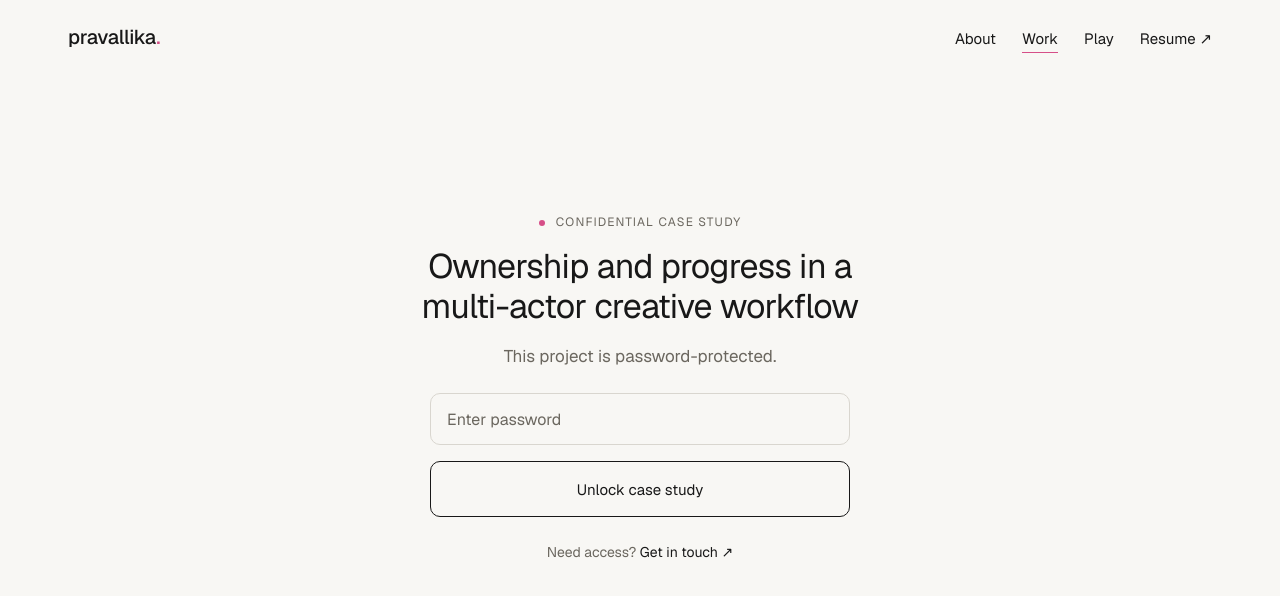
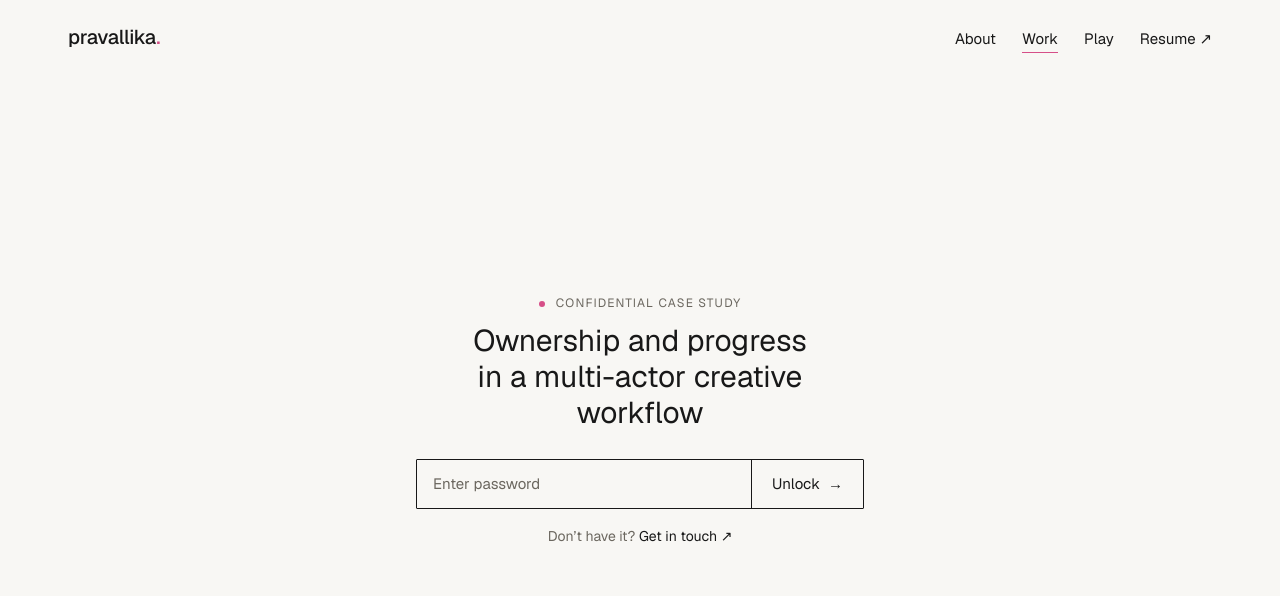
Before and after one commit to PravallikaN1997/PersonalPortfolio, a Next.js app: page /work/ownership-and-progress in a window 1280 px wide. Shown: the top 596 px of the page. Built offline with nearby package versions, Linux system fonts and the light colour scheme; no server answers; a web font is replaced by a local one.

Commit message:
Simplify password gate: plain centred title, one enclosed field + Unlock control, ink stroke with paper/muted/white states, no cover image
Co-Authored-By: Claude Sonnet 5.5 <noreply@anthropic.com>
Claude-Session: https://claude.ai/code/session_01Lg1su8x6RCoi11RwpvEiTb

```diff
--- a/app/globals.css
+++ b/app/globals.css
@@ -41,6 +41,7 @@
   --primary-foreground: #f8f7f4;
   --secondary: #efede8;
   --secondary-foreground: #181818;
+  --field-focus: #ffffff; /* input fill while focused: one step lighter than the paper */
   --muted: #efede8;
   --muted-foreground: #6b675f; /* 5.25:1 on background */
   --accent: #efede8;
--- a/app/site.css
+++ b/app/site.css
@@ -182,44 +182,45 @@ a:focus-visible, .card:focus-visible {
   .card:focus-visible { outline-offset: -2px; }
 }
 
-/* Password gate (protected case study): typography-led, no enclosing card */
+/* Password gate (protected case study): plain centred text and one input row, no frame or imagery */
 .gate {
-  min-height: calc(100svh - 11rem);
+  /* header is ~6rem tall and the footer is hidden: centre the block in what is left, a touch above true centre */
+  min-height: calc(100svh - 6rem);
   display: grid; place-items: center;
-  padding-block: clamp(2rem, 6vw, 4.5rem);
+  padding-block: 2rem 6vh;
 }
-.gate__inner { width: 100%; max-width: 50rem; text-align: center; }
+.gate__body { width: 100%; max-width: 32rem; text-align: center; }
+.gate__body .eyebrow { justify-content: center; }
 .gate__title {
-  max-width: 36rem; margin: 0.875rem auto 0;
-  font-size: clamp(1.625rem, 1.2rem + 1.6vw, 2.125rem); line-height: 1.2; font-weight: 400;
+  margin: 0.625rem auto 0; max-width: 20ch; font-size: clamp(1.5rem, 1.1rem + 1.4vw, 1.875rem); line-height: 1.2; font-weight: 400; letter-spacing: 0;
   text-wrap: balance;
 }
-.gate__lede {
-  margin: 1rem auto 0; max-width: 36ch;
-  font-size: var(--type-lead); line-height: 1.55; color: var(--muted-foreground);
-  text-wrap: balance;
+.gate__form { display: grid; margin: 1.75rem auto 0; max-width: 28rem; text-align: left; }
+/* One enclosed control: the field and the button share a single ink border. Fill and stroke carry every state:
+   default paper / hover muted / focus white + 2px ink / error white + 2px red / loading muted. */
+.gate__row {
+  --edge: var(--foreground);
+  position: relative; display: grid; grid-template-columns: minmax(0, 1fr) auto;
+  background: var(--background);
+  border: 1px solid var(--edge); border-radius: 1px;
+  transition: background-color 0.18s ease, box-shadow 0.18s ease;
 }
-.gate__card { width: 100%; max-width: 26.25rem; margin: 1.5rem auto 0; text-align: left; }
-.gate__form { display: grid; }
+@media (hover: hover) { .gate__row:has(.gate__input:hover):not(:has(.gate__input:focus)) { background: var(--muted); } }
+.gate__row:has(.gate__input:focus) { background: var(--field-focus); box-shadow: inset 0 0 0 1px var(--edge); }
+.gate__row:has(.gate__input[aria-invalid="true"]) { --edge: var(--destructive); background: var(--field-focus); box-shadow: inset 0 0 0 1px var(--edge); }
+.gate__row:has(.gate__input[readonly]) { background: var(--muted); }
 .gate__input {
-  width: 100%; height: 3.25rem; padding: 0 1rem;
-  font: inherit; font-size: var(--type-md); color: var(--foreground); background: var(--background);
-  border: 1px solid var(--border); border-radius: 0.625rem; box-shadow: none;
-  /* transparent (not none) so the focus ring can fade in and still shows in forced-colors mode */
-  outline: 2px solid transparent; outline-offset: 2px;
-  transition: border-color 0.18s ease, outline-color 0.18s ease;
+  width: 100%; min-width: 0; height: 3rem; padding: 0 1rem;
+  font: inherit; font-size: var(--type-body); color: var(--foreground); background: transparent;
+  border: 0; border-radius: 0; box-shadow: none;
+  /* focus is shown on the whole control (white fill + 2px ink edge); transparent outline keeps forced-colors mode working */
+  outline: 2px solid transparent;
 }
 .gate__input::placeholder { color: var(--muted-foreground); opacity: 1; }
-/* Hover only where a pointer can hover, so it never sticks on touch screens */
-@media (hover: hover) { .gate__input:hover:not(:focus-visible) { border-color: color-mix(in srgb, var(--border) 45%, var(--muted-foreground)); } }
-/* Focus: one thin dark ring. Resting, hover and filled-but-blurred states use the default look above */
-.gate__input:focus-visible { outline-color: var(--foreground); }
 /* keep browser autofill from painting its own background */
 .gate__input:-webkit-autofill { -webkit-text-fill-color: var(--foreground); transition: background-color 9999s ease-in-out 0s; }
 .gate__input[readonly] { color: var(--muted-foreground); cursor: progress; }
-.gate__input[aria-invalid="true"] { border-color: var(--destructive); }
-.gate__input[aria-invalid="true"]:focus-visible { outline-color: var(--destructive); }
-.gate__error { margin-top: 0.5rem; font-size: var(--type-body-sm); line-height: 1.5; color: var(--destructive); }
+.gate__error { margin-top: 0.5rem; text-align: left; font-size: var(--type-body-sm); line-height: 1.5; color: var(--destructive); }
 .gate__error:empty { margin-top: 0; }
 /* non-colour error cue: a small circled "!" before the message (decorative, alt text empty) */
 .gate__error:not(:empty) { display: flex; align-items: flex-start; gap: 0.4rem; }
@@ -230,29 +231,31 @@ a:focus-visible, .card:focus-visible {
 }
 .gate__submit {
   position: relative; isolation: isolate; overflow: hidden;
-  display: flex; align-items: center; justify-content: center; gap: 0.625rem;
-  width: 100%; height: 3.5rem; margin-top: 1rem; padding: 0 1.25rem;
-  font: inherit; font-size: var(--type-body); line-height: 1; color: var(--foreground); background: transparent;
-  border: 1px solid var(--foreground); border-radius: 0.625rem; cursor: pointer;
-  transition: color 0.3s ease-out, border-color 0.3s ease-out, transform 0.1s ease-out;
+  display: inline-flex; align-items: center; justify-content: center; gap: 0.5rem;
+  height: 3rem; padding: 0 1.25rem;
+  font: inherit; font-size: var(--type-body); line-height: 1; color: var(--foreground); background: var(--background);
+  border: 0; border-left: 1px solid var(--edge); border-radius: 0; cursor: pointer;
+  transition: color 0.3s ease-out, transform 0.1s ease-out;
 }
-/* Directional fill: a dark layer wipes in from the left, under the label and arrow */
+/* Hover / focus: a dark fill sweeps in from the left and the label flips to paper */
 .gate__submit::before {
   content: ""; position: absolute; inset: 0; z-index: -1;
   background: var(--foreground);
   transform: scaleX(0); transform-origin: left center;
   transition: transform 0.3s ease-out;
 }
+.gate__submit .arrow { transition: transform 0.2s ease; }
 .gate__submit:focus-visible:not(:disabled) { color: var(--background); }
 .gate__submit:focus-visible:not(:disabled)::before { transform: scaleX(1); }
 @media (hover: hover) {
   .gate__submit:hover:not(:disabled) { color: var(--background); }
   .gate__submit:hover:not(:disabled)::before { transform: scaleX(1); }
+  .gate__submit:hover:not(:disabled) .arrow { transform: translateX(2px); }
 }
 .gate__submit:active:not(:disabled) { transform: scale(0.99); }
-.gate__submit:focus-visible { outline: 2px solid var(--ring); outline-offset: 3px; }
+.gate__submit:focus-visible { outline: 1px solid var(--background); outline-offset: -4px; }
 /* Disabled / loading: quiet and clearly not the resting outlined button */
-.gate__submit:disabled { cursor: progress; color: var(--muted-foreground); border-color: var(--border); }
+.gate__submit:disabled { cursor: progress; color: var(--muted-foreground); }
 .gate__spinner {
   width: 1rem; height: 1rem; flex: none; border-radius: 50%;
   border: 2px solid currentColor; border-right-color: transparent;
@@ -260,7 +263,7 @@ a:focus-visible, .card:focus-visible {
 }
 @keyframes gate-spin { to { transform: rotate(360deg); } }
 .gate__sr { position: absolute; width: 1px; height: 1px; overflow: hidden; clip-path: inset(50%); white-space: nowrap; }
-.gate__help { margin-top: 1.5rem; font-size: var(--type-body-sm); color: var(--muted-foreground); }
+.gate__help { margin-top: 1rem; font-size: var(--type-body-sm); color: var(--muted-foreground); }
 .gate__link {
   color: var(--foreground);
   background: linear-gradient(var(--mark), var(--mark)) left bottom / 0 1px no-repeat;
@@ -268,8 +271,9 @@ a:focus-visible, .card:focus-visible {
 }
 .gate__link:hover, .gate__link:focus-visible { background-size: 100% 1px; }
 @media (prefers-reduced-motion: reduce) {
-  .gate__input, .gate__submit, .gate__submit::before, .gate__link { transition: none; }
+  .gate__row, .gate__submit, .gate__submit::before, .gate__submit .arrow, .gate__link { transition: none; }
   .gate__submit:active:not(:disabled) { transform: none; }
+  .gate__submit:hover:not(:disabled) .arrow { transform: none; }
   /* no rotation: a static ring plus the "Unlocking case study…" text still signals loading */
   .gate__spinner { animation: none; border-right-color: currentColor; border-bottom-color: transparent; }
 }
--- /dev/null
+++ b/app/work/ownership-and-progress/_components/contact-link.tsx
@@ -0,0 +1,10 @@
+import Link from "next/link";
+import { site } from "@/lib/site";
+
+export function ContactLink() {
+  return (
+    <Link href={`${site.contactHref}?subject=${encodeURIComponent("Access to a case study")}`} className="gate__link">
+      Get in touch <span className="arrow" aria-hidden="true">↗</span>
+    </Link>
+  );
+}
--- a/app/work/ownership-and-progress/_components/password-form.tsx
+++ b/app/work/ownership-and-progress/_components/password-form.tsx
@@ -19,6 +19,7 @@ export function PasswordForm({ returnTo }: { returnTo?: string }) {
   return (
     <form action={action} className="gate__form" aria-busy={pending}>
       {returnTo ? <input type="hidden" name="to" value={returnTo} /> : null}
+      <div className="gate__row">
         <input
           ref={input}
           id="cs-password"
@@ -35,13 +36,15 @@ export function PasswordForm({ returnTo }: { returnTo?: string }) {
           onChange={() => setEdited(true)}
           className="gate__input"
         />
+        <button type="submit" className="gate__submit" disabled={pending} aria-busy={pending}>
+          {pending ? <span className="gate__spinner" aria-hidden="true" /> : null}
+          <span>{pending ? "Unlocking" : "Unlock"}</span>
+          {pending ? null : <span className="arrow" aria-hidden="true">→</span>}
+        </button>
+      </div>
       <p id="cs-error" role="alert" className="gate__error">
         {error ?? ""}
       </p>
-      <button type="submit" className="gate__submit" disabled={pending} aria-busy={pending}>
-        {pending && <span className="gate__spinner" aria-hidden="true" />}
-        <span>{pending ? "Unlocking…" : "Unlock case study"}</span>
-      </button>
       <span role="status" className="gate__sr">
         {pending ? "Checking password" : ""}
       </span>
--- a/app/work/ownership-and-progress/_components/password-gate.tsx
+++ b/app/work/ownership-and-progress/_components/password-gate.tsx
@@ -1,6 +1,5 @@
-import Link from "next/link";
-import { site } from "@/lib/site";
 import { HideFooter } from "@/components/hide-footer";
+import { ContactLink } from "./contact-link";
 import { PasswordForm } from "./password-form";
 
 // Keep the hyphenated compound together so it never splits across lines.
@@ -21,25 +20,17 @@ export function PasswordGate({ title, returnTo }: { title: string; returnTo?: st
   return (
     <section className="wrap gate" aria-labelledby="gate-title">
       <HideFooter />
-      <div className="gate__inner">
-        <p className="eyebrow eyebrow--status mono" style={{ justifyContent: "center" }}>
+      <div className="gate__body">
+        <p className="eyebrow eyebrow--status mono">
           <span className="eyebrow__dot" aria-hidden="true" />
           <span>Confidential case study</span>
         </p>
         <h1 id="gate-title" className="display gate__title">
           <Title text={title} />
         </h1>
-        <p className="gate__lede">
-          This project is password-protected.
-        </p>
-        <div className="gate__card">
-          <PasswordForm returnTo={returnTo} />
-        </div>
+        <PasswordForm returnTo={returnTo} />
         <p className="gate__help">
-          Need access?{" "}
-          <Link href={site.contactHref} className="gate__link">
-            Get in touch <span className="arrow" aria-hidden="true">↗</span>
-          </Link>
+          Don&rsquo;t have it? <ContactLink />
         </p>
       </div>
     </section>
--- a/app/work/ownership-and-progress/page.tsx
+++ b/app/work/ownership-and-progress/page.tsx
@@ -35,8 +35,8 @@ async function AccessGate() {
 function GateFallback() {
   return (
     <section className="wrap gate" aria-busy="true">
-      <div className="gate__inner">
-        <p className="eyebrow mono" style={{ justifyContent: "center" }}>Case study</p>
+      <div className="gate__body">
+        <p className="eyebrow mono">Case study</p>
         <p className="display gate__title">{TITLE}</p>
       </div>
     </section>
--- a/app/work/when-should-the-ai-speak/page.tsx
+++ b/app/work/when-should-the-ai-speak/page.tsx
@@ -35,8 +35,8 @@ async function AccessGate() {
 function GateFallback() {
   return (
     <section className="wrap gate" aria-busy="true">
-      <div className="gate__inner">
-        <p className="eyebrow mono" style={{ justifyContent: "center" }}>Case study</p>
+      <div className="gate__body">
+        <p className="eyebrow mono">Case study</p>
         <p className="display gate__title">{TITLE}</p>
       </div>
     </section>
```
Lines whose indentation alone changed are shown as unchanged.
